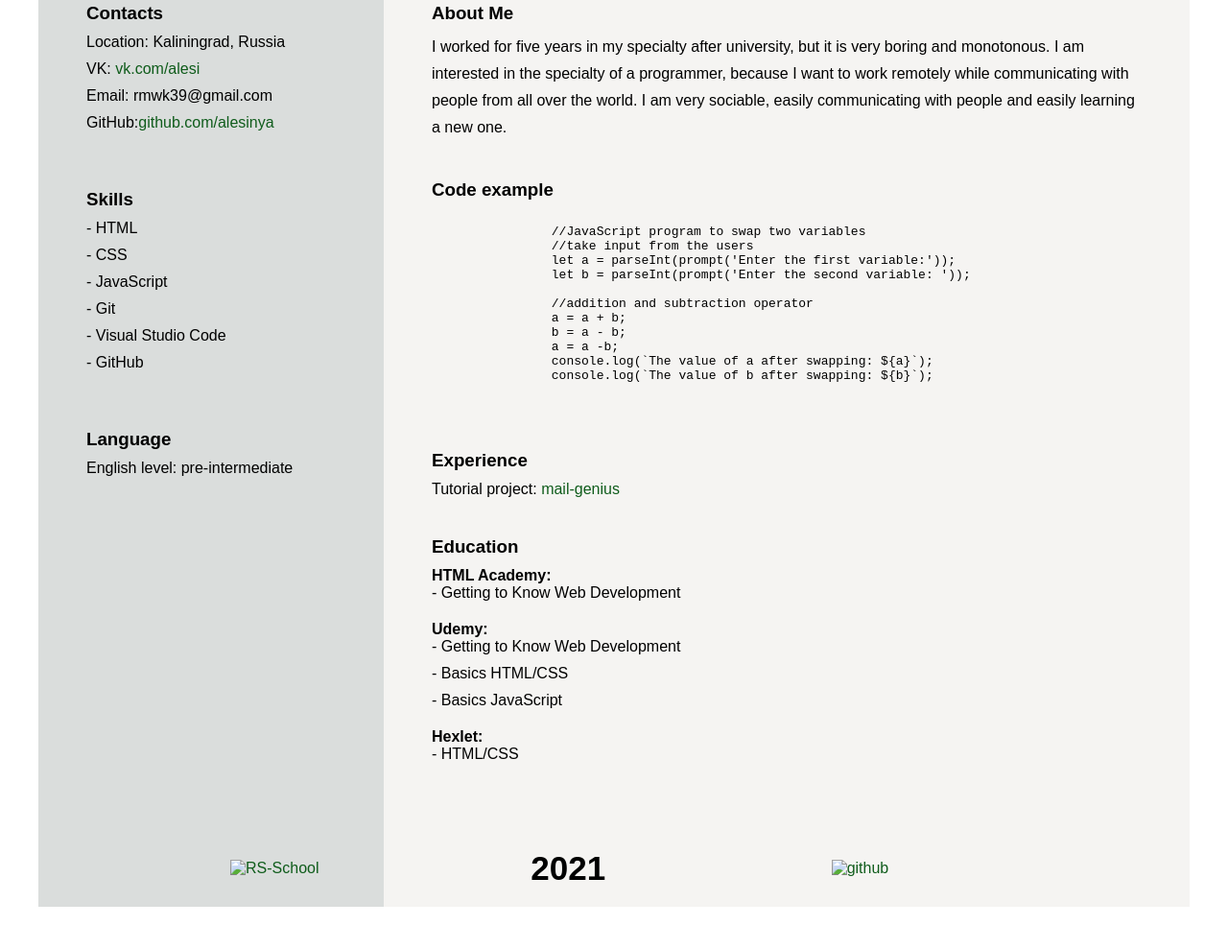
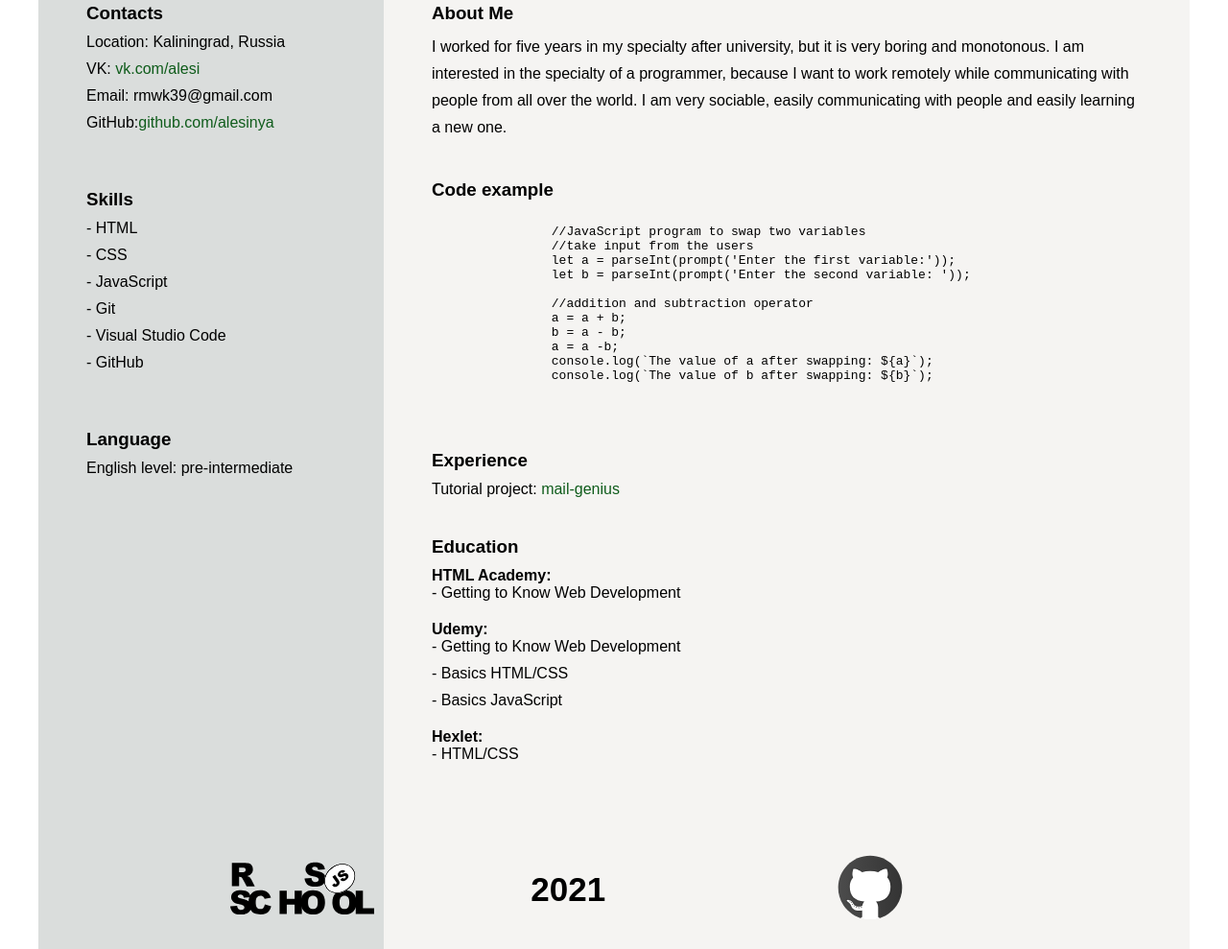
Before and after one commit to alesinya/rsschool-cv, a plain HTML site: page index.html in a window 1280 px wide. Shown: the part 329-1318 px from the top of the page at 96% size. Before the commit the page ends 1274 px from the top, so only its background shows below. Drawn offline with Linux system fonts and the light colour scheme; the site is published under a folder, as on GitHub Pages, so addresses that start at the root find nothing.

Commit message:
refactor: change structure of the project

```diff
--- a/index.html
+++ b/index.html
@@ -13,20 +13,34 @@
       <header>
         <nav class="nav">
           <ul class="nav-list">
-            <li class="nav-item"><a href="#contacts" class="link-item">Contacts</a></li>
-            <li class="nav-item"><a href="#skills" class="link-item">Skills</a></li>
-            <li class="nav-item"><a href="#language" class="link-item">Language</a></li>
-            <li class="nav-item"><a href="#about-me" class="link-item">About Me</a></li>
-            <li class="nav-item"><a href="#code-example" class="link-item">Code example</a></li>
-            <li class="nav-item"><a href="#experience" class="link-item">Experience</a></li>
-            <li class="nav-item"><a href="#education" class="link-item">Education</a></li>
+            <li class="nav-item">
+              <a href="#contacts" class="link-item">Contacts</a>
+            </li>
+            <li class="nav-item">
+              <a href="#skills" class="link-item">Skills</a>
+            </li>
+            <li class="nav-item">
+              <a href="#language" class="link-item">Language</a>
+            </li>
+            <li class="nav-item">
+              <a href="#about-me" class="link-item">About Me</a>
+            </li>
+            <li class="nav-item">
+              <a href="#code-example" class="link-item">Code example</a>
+            </li>
+            <li class="nav-item">
+              <a href="#experience" class="link-item">Experience</a>
+            </li>
+            <li class="nav-item">
+              <a href="#education" class="link-item">Education</a>
+            </li>
           </ul>
         </nav>
       </header>
       <main>
         <div class="header-title">
           <div class="foto">
-            <img src="/Me.jpg" alt="My foto" class="my-foto" />
+            <img src="./assets/Me.jpg" alt="My foto" class="my-foto" />
           </div>
           <div class="name">
             <h1>Alesya Litskevich</h1>
@@ -131,16 +145,18 @@
           </div>
         </div>
       </main>
-      <footer>
-        <div class="footer">
-          <a href="https://rs.school/js/"
-            ><img src="/rs-logo.svg" alt="RS-School" class="logo-rs"
-          /></a>
-          <span class="data">2021</span>
-          <a href="https://github.com/alesinya"
-            ><img src="/icons8-github.svg" alt="github" class="logo-github"
-          /></a>
-        </div>
+      <footer class="footer">
+        <a href="https://rs.school/js/">
+          <img src="./assets/rs-logo.svg" alt="RS-School" class="logo-rs" />
+        </a>
+        <span class="data">2021</span>
+        <a href="https://github.com/alesinya">
+          <img
+            src="./assets/icons8-github.svg"
+            alt="github"
+            class="logo-github"
+          />
+        </a>
       </footer>
     </div>
   </body>
```
Also changed, not shown: assets/Me.jpg (renamed from Me.jpg), assets/icons8-github.svg (renamed from icons8-github.svg), assets/rs-logo.svg (renamed from rs-logo.svg).
